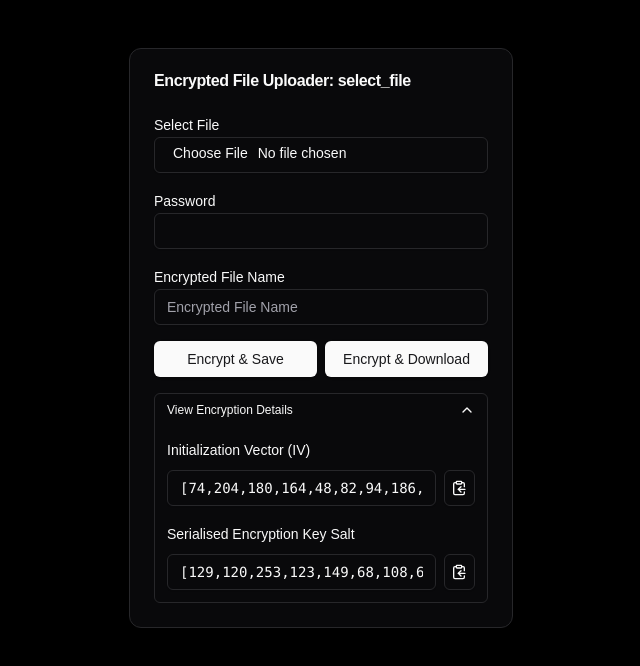
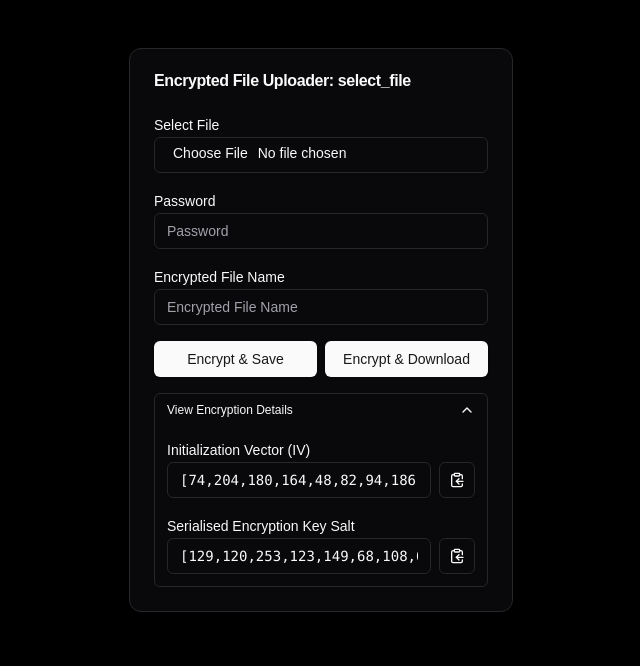
Before and after one commit to robMolloy/encrypt-drop-fe-shadcn, a Next.js app: page / in a window 1280 px wide. Both pictures are taken after a click on the button "View Encryption Details". Shown: the top 666 px of the page, without its empty margins (319-959 px from the left). Built offline with nearby package versions, Linux system fonts and the light colour scheme.

Commit message:
functionless encryption file uploader complete - minor ui improvements

```diff
--- a/src/components/customComponents/EncryptedFileUploader.tsx
+++ b/src/components/customComponents/EncryptedFileUploader.tsx
@@ -81,6 +81,7 @@ export const EncryptedFileUploader = () => {
           <Label htmlFor="passwordInput">Password</Label>
           <Input
             id="passwordInput"
+            placeholder="Password"
             type="password"
             value={password}
             onChange={(e) => setPassword(e.target.value)}
@@ -132,51 +133,54 @@ export const EncryptedFileUploader = () => {
             </Button>
           </CollapsibleTrigger>
           <CollapsibleContent className="p-3">
-            <div className="space-y-2">
-              <Label htmlFor="iv">Initialization Vector (IV)</Label>
-              <div className="flex">
+            <div className="flex w-full items-end gap-2">
+              <div className="flex-1">
+                <Label htmlFor="serialisedInitialisationVectorInput">
+                  Initialization Vector (IV)
+                </Label>
                 <Input
-                  id="iv"
+                  id="serialisedInitialisationVectorInput"
                   value={serialisedInitialisationVector}
                   onChange={(e) =>
                     setSerialisedInitialisationVector(e.target.value)
                   }
-                  className="font-mono text-sm flex-grow"
+                  className="font-mono"
                 />
+              </div>
               <Button
-                  onClick={() =>
-                    copyToClipboard(serialisedInitialisationVector)
-                  }
+                onClick={() => copyToClipboard(serialisedInitialisationVector)}
                 size="icon"
                 variant="outline"
-                  className="ml-2"
                 aria-label="Copy IV"
               >
                 <ClipboardCopy className="h-4 w-4" />
               </Button>
             </div>
-            </div>
 
             <VerticalSpace />
 
-            <div className="space-y-2">
-              <Label htmlFor="salt">Serialised Encryption Key Salt</Label>
-              <div className="flex">
+            <div className="flex items-end gap-2">
+              <div className="flex-1">
+                <Label htmlFor="serialisedEncryptionKeySaltInput">
+                  Serialised Encryption Key Salt
+                </Label>
                 <Input
-                  id="salt"
+                  id="serialisedEncryptionKeySaltInput"
                   value={serialisedEncryptionKeySalt}
-                  className="font-mono text-sm flex-grow"
+                  onChange={(e) =>
+                    setSerialisedEncryptionKeySalt(e.target.value)
+                  }
+                  className="font-mono"
                 />
+              </div>
               <Button
                 onClick={() => copyToClipboard(serialisedEncryptionKeySalt)}
                 size="icon"
                 variant="outline"
-                  className="ml-2"
                 aria-label="Copy Salt"
               >
                 <ClipboardCopy className="h-4 w-4" />
               </Button>
-              </div>
             </div>
           </CollapsibleContent>
         </Collapsible>
```
Lines whose indentation alone changed are shown as unchanged.
